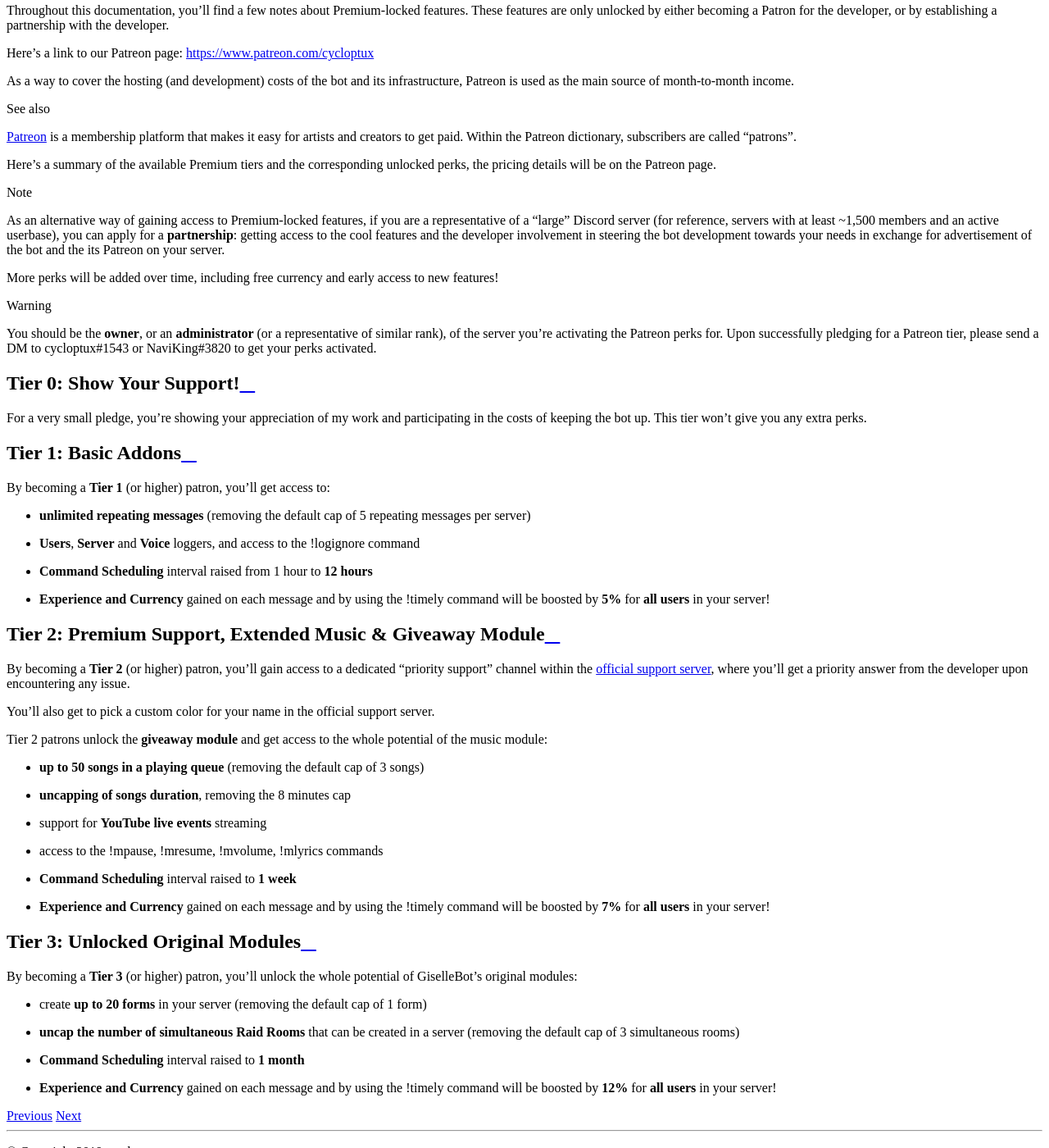
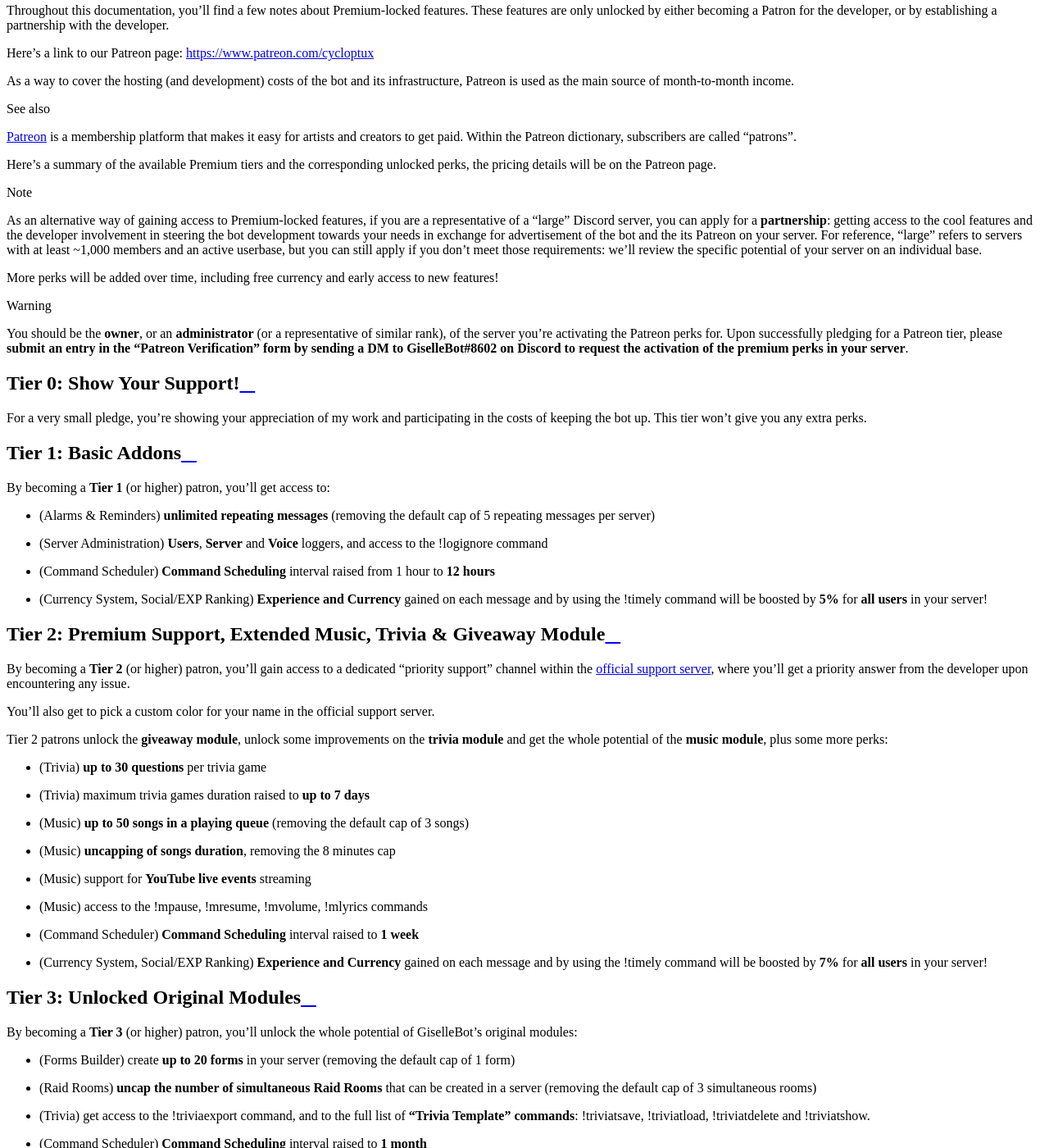
Before and after one commit to cycloptux/GiselleBot-Documentation, a Sphinx documentation site: the page built from docs/source/premium-perks.rst, in a window 1280 px wide and 1400 px high, scrolled down 1190 px. Shown: the whole window at 82% size. Built offline with Sphinx 7.4.7 and the Read the Docs theme 2.0.0, drawn with Linux system fonts in a browser that asks for light colours; some of the changed text lies outside the part shown.

Commit message:
New premium perks.

```diff
--- a/docs/source/premium-perks.rst
+++ b/docs/source/premium-perks.rst
@@ -1,4 +1,4 @@
-.. _patreon-perks:
+.. _premium-perks:
 
 *************
 Premium Perks
@@ -16,12 +16,13 @@
 Here's a summary of the available Premium tiers and the corresponding unlocked perks, the pricing details will be on the Patreon page.
 
 .. note::
-    As an alternative way of gaining access to Premium-locked features, if you are a representative of a "large" Discord server (for reference, servers with at least ~1,500 members and an active userbase), you can apply for a **partnership**: getting access to the cool features and the developer involvement in steering the bot development towards your needs in exchange for advertisement of the bot and the its Patreon on your server.
+    As an alternative way of gaining access to Premium-locked features, if you are a representative of a "large" Discord server, you can apply for a **partnership**: getting access to the cool features and the developer involvement in steering the bot development towards your needs in exchange for advertisement of the bot and the its Patreon on your server.
+    For reference, "large" refers to servers with at least ~1,000 members and an active userbase, but you can still apply if you don't meet those requirements: we'll review the specific potential of your server on an individual base.
 
 More perks will be added over time, including free currency and early access to new features!
 
 .. warning::
-    You should be the **owner**, or an **administrator** (or a representative of similar rank), of the server you're activating the Patreon perks for. Upon successfully pledging for a Patreon tier, please send a DM to cycloptux#1543 or NaviKing#3820 to get your perks activated.
+    You should be the **owner**, or an **administrator** (or a representative of similar rank), of the server you're activating the Patreon perks for. Upon successfully pledging for a Patreon tier, please **submit an entry in the "Patreon Verification" form by sending a DM to GiselleBot#8602 on Discord to request the activation of the premium perks in your server**.
 
 Tier 0: Show Your Support!
 ==========================
@@ -33,33 +34,36 @@
 
 By becoming a **Tier 1** (or higher) patron, you'll get access to:
 
-* **unlimited repeating messages** (removing the default cap of 5 repeating messages per server)
-* **Users**, **Server** and **Voice** loggers, and access to the |bot_prefix|\ logignore command
-* **Command Scheduling** interval raised from 1 hour to **12 hours**
-* **Experience and Currency** gained on each message and by using the |bot_prefix|\ timely command will be boosted by **5%** for **all users** in your server!
+* (Alarms & Reminders) **unlimited repeating messages** (removing the default cap of 5 repeating messages per server)
+* (Server Administration) **Users**, **Server** and **Voice** loggers, and access to the |bot_prefix|\ logignore command
+* (Command Scheduler) **Command Scheduling** interval raised from 1 hour to **12 hours**
+* (Currency System, Social/EXP Ranking) **Experience and Currency** gained on each message and by using the |bot_prefix|\ timely command will be boosted by **5%** for **all users** in your server!
 
-Tier 2: Premium Support, Extended Music & Giveaway Module
-=========================================================
+Tier 2: Premium Support, Extended Music, Trivia & Giveaway Module
+=================================================================
 
 By becoming a **Tier 2** (or higher) patron, you'll gain access to a dedicated "priority support" channel within the `official support server <https://discord.gg/s6yq6U5>`_, where you'll get a priority answer from the developer upon encountering any issue.
 
 You'll also get to pick a custom color for your name in the official support server.
 
-Tier 2 patrons unlock the **giveaway module** and get access to the whole potential of the music module:
+Tier 2 patrons unlock the **giveaway module**, unlock some improvements on the **trivia module** and get the whole potential of the **music module**, plus some more perks:
 
-* **up to 50 songs in a playing queue** (removing the default cap of 3 songs)
-* **uncapping of songs duration**, removing the 8 minutes cap
-* support for **YouTube live events** streaming
-* access to the |bot_prefix|\ mpause, |bot_prefix|\ mresume, |bot_prefix|\ mvolume, |bot_prefix|\ mlyrics commands
-* **Command Scheduling** interval raised to **1 week**
-* **Experience and Currency** gained on each message and by using the |bot_prefix|\ timely command will be boosted by **7%** for **all users** in your server!
+* (Trivia) **up to 30 questions** per trivia game
+* (Trivia) maximum trivia games duration raised to **up to 7 days**
+* (Music) **up to 50 songs in a playing queue** (removing the default cap of 3 songs)
+* (Music) **uncapping of songs duration**, removing the 8 minutes cap
+* (Music) support for **YouTube live events** streaming
+* (Music) access to the |bot_prefix|\ mpause, |bot_prefix|\ mresume, |bot_prefix|\ mvolume, |bot_prefix|\ mlyrics commands
+* (Command Scheduler) **Command Scheduling** interval raised to **1 week**
+* (Currency System, Social/EXP Ranking) **Experience and Currency** gained on each message and by using the |bot_prefix|\ timely command will be boosted by **7%** for **all users** in your server!
 
 Tier 3: Unlocked Original Modules
 =================================
 
 By becoming a **Tier 3** (or higher) patron, you'll unlock the whole potential of |bot_name|'s original modules:
 
-* create **up to 20 forms** in your server (removing the default cap of 1 form)
-* **uncap the number of simultaneous Raid Rooms** that can be created in a server (removing the default cap of 3 simultaneous rooms)
-* **Command Scheduling** interval raised to **1 month**
-* **Experience and Currency** gained on each message and by using the |bot_prefix|\ timely command will be boosted by **12%** for **all users** in your server!
+* (Forms Builder) create **up to 20 forms** in your server (removing the default cap of 1 form)
+* (Raid Rooms) **uncap the number of simultaneous Raid Rooms** that can be created in a server (removing the default cap of 3 simultaneous rooms)
+* (Trivia) get access to the |bot_prefix|\ triviaexport command, and to the full list of **"Trivia Template" commands**: |bot_prefix|\ triviatsave, |bot_prefix|\ triviatload, |bot_prefix|\ triviatdelete and |bot_prefix|\ triviatshow.
+* (Command Scheduler) **Command Scheduling** interval raised to **1 month**
+* (Currency System, Social/EXP Ranking) **Experience and Currency** gained on each message and by using the |bot_prefix|\ timely command will be boosted by **12%** for **all users** in your server!
```
